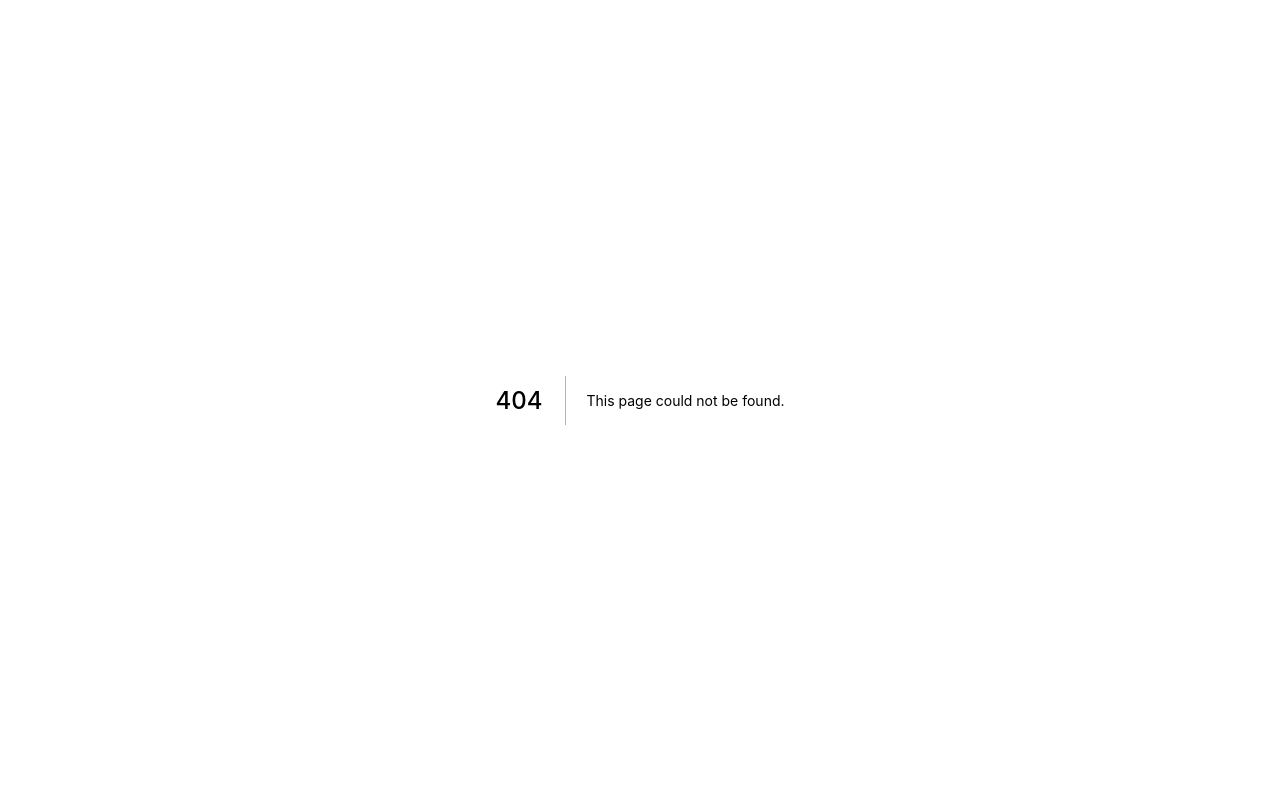
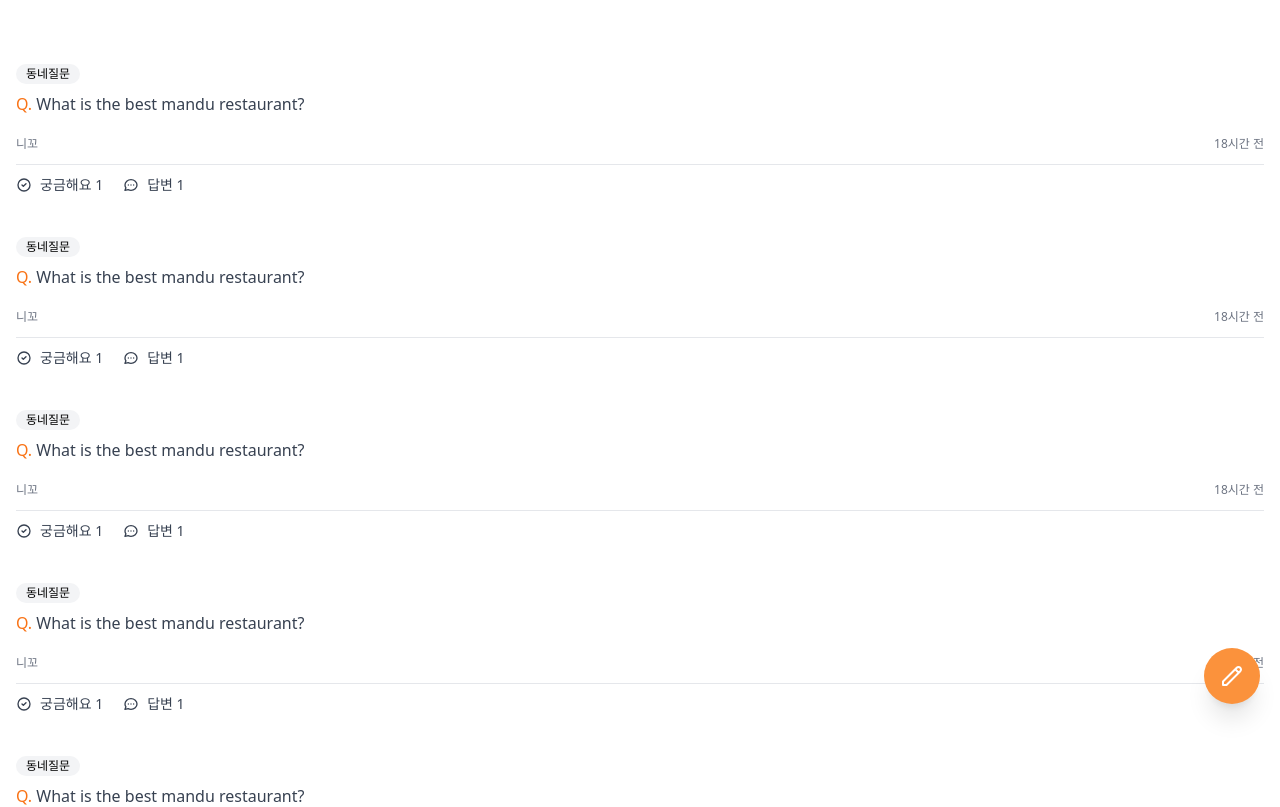
Before and after one commit to ricepotato/carrot-market, a Next.js app: page /community in a window 1280 px wide. Before the commit this address had no page. Shown: the top 807 px of the page. Built offline with nearby package versions, Linux system fonts and the light colour scheme.

Commit message:
feat: community index

```diff
--- /dev/null
+++ b/pages/community/index.tsx
@@ -0,0 +1,78 @@
+import type { NextPage } from "next";
+
+const Community: NextPage = () => {
+  return (
+    <div className="py-16 px-4 space-y-8">
+      {[1, 2, 3, 4, 5, 6].map((_, i) => (
+        <div key={i} className="flex cursor-pointer flex-col items-start">
+          <span className="flex items-center px-2.5 py-0.5 rounded-full text-xs font-medium bg-gray-100">
+            동네질문
+          </span>
+          <div className="mt-2 text-gray-700">
+            <span className="text-orange-500 font-medium">Q.</span> What is the
+            best mandu restaurant?
+          </div>
+          <div className="mt-5 flex items-center justify-between w-full text-gray-500 font-medium text-xs">
+            <span>니꼬</span>
+            <span>18시간 전</span>
+          </div>
+          <div className="flex space-x-5 mt-3 text-gray-700 py-2.5 border-t border-b-1 w-full">
+            <span className="flex space-x-2 items-center text-sm">
+              <svg
+                className="w-4 h-4"
+                fill="none"
+                stroke="currentColor"
+                viewBox="0 0 24 24"
+                xmlns="http://www.w3.org/2000/svg"
+              >
+                <path
+                  strokeLinecap="round"
+                  strokeLinejoin="round"
+                  strokeWidth="2"
+                  d="M9 12l2 2 4-4m6 2a9 9 0 11-18 0 9 9 0 0118 0z"
+                ></path>
+              </svg>
+              <span>궁금해요 1</span>
+            </span>
+            <span className="flex space-x-2 items-center text-sm">
+              <svg
+                className="w-4 h-4"
+                fill="none"
+                stroke="currentColor"
+                viewBox="0 0 24 24"
+                xmlns="http://www.w3.org/2000/svg"
+              >
+                <path
+                  strokeLinecap="round"
+                  strokeLinejoin="round"
+                  strokeWidth="2"
+                  d="M8 12h.01M12 12h.01M16 12h.01M21 12c0 4.418-4.03 8-9 8a9.863 9.863 0 01-4.255-.949L3 20l1.395-3.72C3.512 15.042 3 13.574 3 12c0-4.418 4.03-8 9-8s9 3.582 9 8z"
+                ></path>
+              </svg>
+              <span>답변 1</span>
+            </span>
+          </div>
+        </div>
+      ))}
+
+      <button className="fixed hover:bg-orange-500 transition-colors cursor-pointer bottom-24 right-5 bg-orange-400 rounded-full p-4 shadow-xl text-white">
+        <svg
+          className="w-6 h-6"
+          fill="none"
+          stroke="currentColor"
+          viewBox="0 0 24 24"
+          xmlns="http://www.w3.org/2000/svg"
+        >
+          <path
+            strokeLinecap="round"
+            strokeLinejoin="round"
+            strokeWidth="2"
+            d="M15.232 5.232l3.536 3.536m-2.036-5.036a2.5 2.5 0 113.536 3.536L6.5 21.036H3v-3.572L16.732 3.732z"
+          ></path>
+        </svg>
+      </button>
+    </div>
+  );
+};
+
+export default Community;
```
